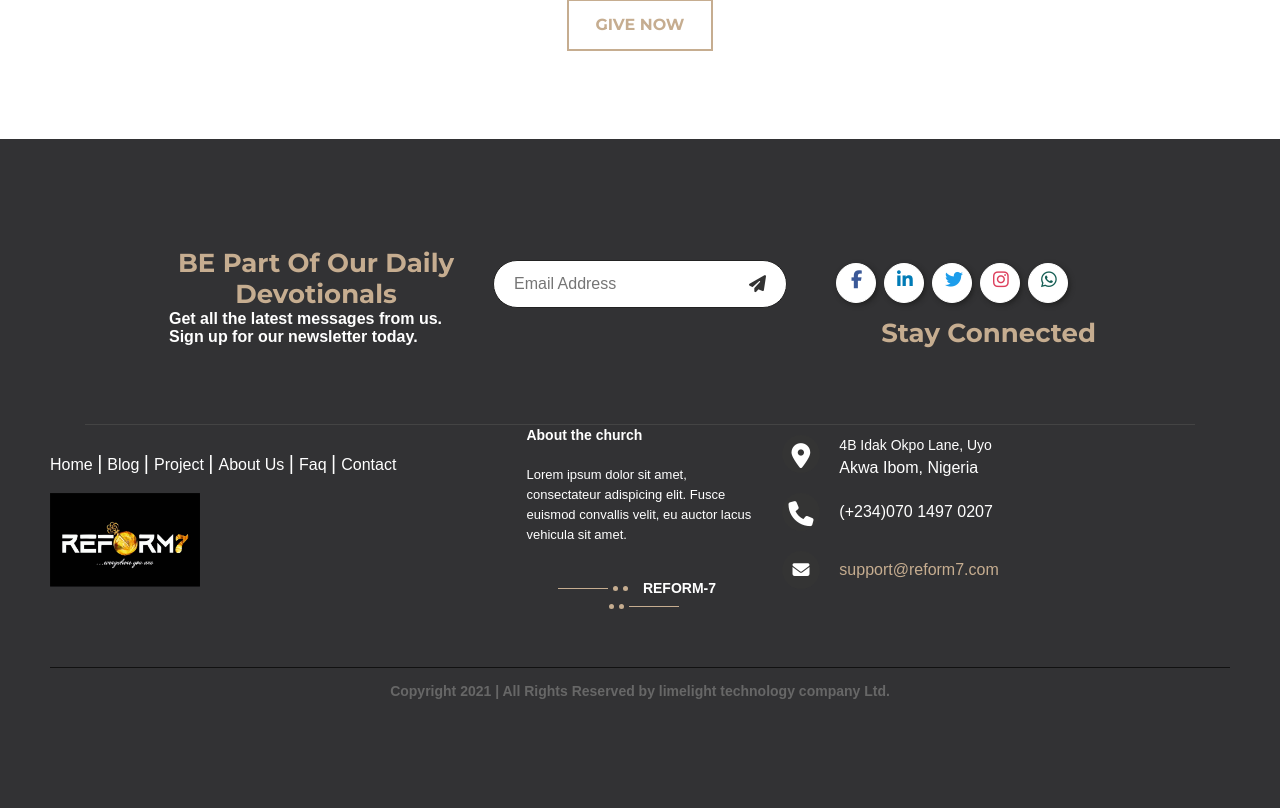
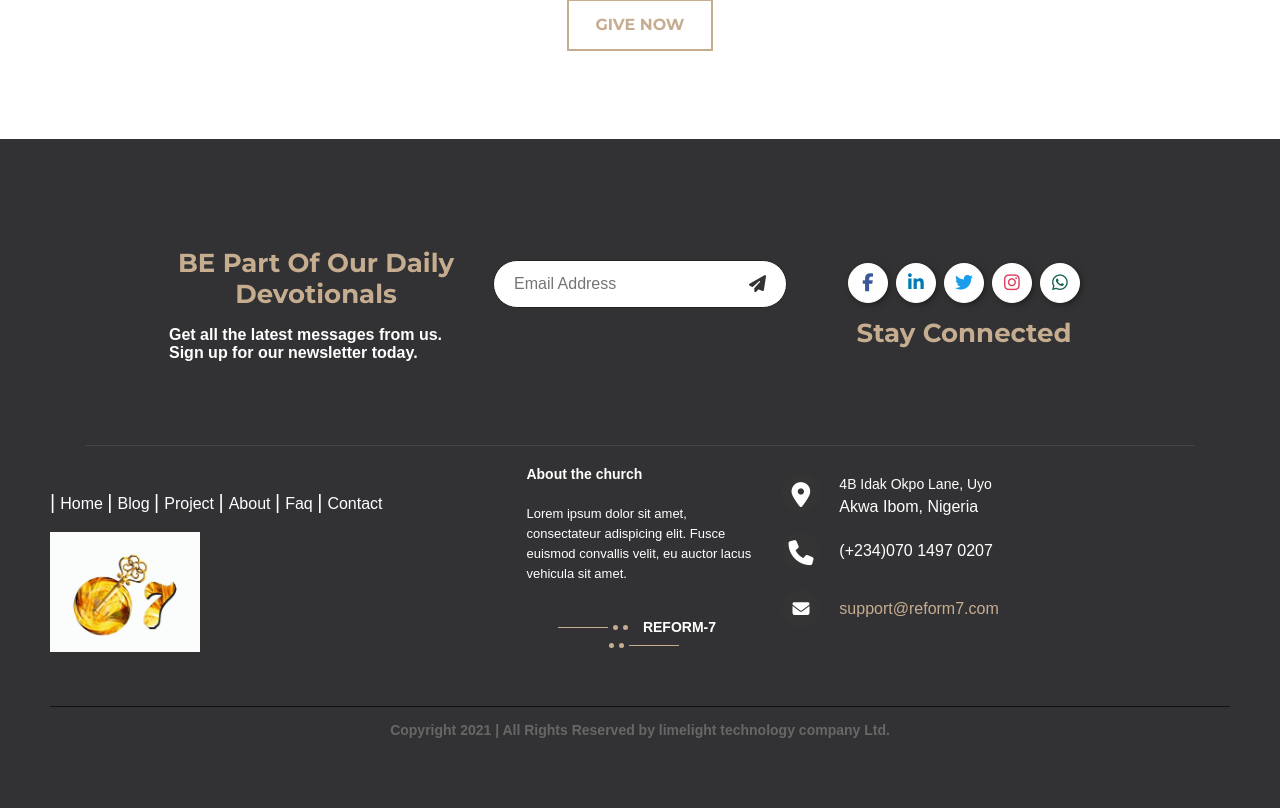
Before and after one commit to torwhizzy/reform7, a PHP site: page /reform7/index.php in a window 1280 px wide. Shown: the part 5519-6327 px from the top of the page. Before the commit the page ends 6218 px from the top, so only its background shows below. Run offline with PHP 8.4, Linux system fonts and the light colour scheme; some libraries are stand-ins or nearby versions; some web fonts are replaced.

Commit message:
Add files via upload

```diff
--- a/includes/footer.php
+++ b/includes/footer.php
@@ -1,71 +1,60 @@
-
+<?php $dir = "http://localhost/reform7";  ?>
 <footer class="footer-distributed">
 
 <div class="container first_class">
   <div class="row">
-    <div class="col-md-4 col-sm-6">
-      <h3>BE Part Of Our Daily Devotionals</h3>
-      <p>Get all the latest messages from us. Sign up for our newsletter today.</p>
+    <div class="col-12 col-lg-4 ">
+      <h3 class="mb-4">BE Part Of Our Daily Devotionals</h3>
+      <p class="mb-2">Get all the latest messages from us. Sign up for our newsletter today.</p>
     </div>
-    <div class="col-md-4 col-sm-6">
+    <div class="col-12 col-lg-4">
     <form class="newsletter">
        <input type="text" placeholder="Email Address">
         <button class="newsletter_submit_btn" type="submit"><i class="fa fa-paper-plane"></i></button>
     </form>
 
     </div>
-    <div class="col-md-4 col-sm-6">
-      <div class="col-md-12">
+    <div class="col-12 col-lg-4">
+      <div class="col-md-12 d-flex align-items-center justify-content-center">
         <div class="standard_social_links">
       <div>
-        <li class="round-btn btn-facebook"><a href="#"><i class="fab fa-facebook-f"></i></a>
+        <li class="round-btn btn-facebook d-flex align-items-center justify-content-center"><a href="#"><i class="fab fa-facebook-f"></i></a>
 
         </li>
-        <li class="round-btn btn-linkedin"><a href="#"><i class="fab fa-linkedin-in" aria-hidden="true"></i></a>
+        <li class="round-btn btn-linkedin d-flex align-items-center justify-content-center"><a href="#"><i class="fab fa-linkedin-in" aria-hidden="true"></i></a>
 
         </li>
-        <li class="round-btn btn-twitter"><a href="#"><i class="fab fa-twitter" aria-hidden="true"></i></a>
+        <li class="round-btn btn-twitter d-flex align-items-center justify-content-center"><a href="#"><i class="fab fa-twitter" aria-hidden="true"></i></a>
 
         </li>
-        <li class="round-btn btn-instagram"><a href="#"><i class="fab fa-instagram" aria-hidden="true"></i></a>
+        <li class="round-btn btn-instagram d-flex align-items-center justify-content-center"><a href="#"><i class="fab fa-instagram" aria-hidden="true"></i></a>
 
         </li>
-        <li class="round-btn btn-whatsapp"><a href="#"><i class="fab fa-whatsapp" aria-hidden="true"></i></a>
+        <li class="round-btn btn-whatsapp d-flex align-items-center justify-content-center"><a href="#"><i class="fab fa-whatsapp" aria-hidden="true"></i></a>
 
         </li>
       </div>
     </div>
       </div>
         <div class="clearfix"></div>
-      <div class="col-md-12"><h3 style="text-align: right;">Stay Connected</h3></div>
+      <div class="col-md-12"><h3>Stay Connected</h3></div>
       </div>
   </div>
 </div>
-
+<br />
 <div class="footer-left">
 
-
-
   <p class="footer-links">
-    <a href="#" class="link-1">Home</a>
-
-    <a href="other pages/blog.php">Blog</a>
-
-    <a href="#">Project</a>
-
-    <a href="other pages/about.php">About Us</a>
-
+  <a href="<?php echo $dir; ?>">Home</a>
+  <a href="<?php echo $dir.'/other-pages/blog.php'; ?>">Blog</a>
+    <a href="<?php echo $dir.'/other-pages/project.php'; ?>">Project</a>
+    <a href="<?php echo $dir.'/other-pages/about.php'; ?>">About</a>
     <a href="#">Faq</a>
-
-    <a href="other-pages/contact.php">Contact</a>
+    <a href="<?php echo $dir.'/other-pages/contact.php'; ?>">Contact</a>
 </p>
-
-    <div class="logo"><a href="#"><img src="_assets/img/layouts/banner.jpg" alt=""></a></div>
+    <div class="logo mx-auto d-inline-block"><a href="<?php echo $dir; ?>" title="Reform-7"><img src="<?php echo $dir.'/_assets/img/logos/reform logo2.jpg'; ?>" alt=""/></a></div>
 </div>
-
 <div class="footer-center">
-
-
 
     <p class="footer-about">
       <span>About the church</span>
@@ -75,27 +64,21 @@
   <div class="sec-title-style1 text-center max-width">
       <div class="text"><div class="decor-left"><span></span></div><p>Reform-7</p><div class="decor-right"><span></span></div></div>
   </div>
-
 </div>
-
 <div class="footer-right">
-
   <div>
     <i class="fa fa-map-marker"></i>
     <p><span>4B Idak Okpo Lane, Uyo</span> Akwa Ibom, Nigeria</p>
 </div>
-
 <div>
     <i class="fa fa-phone"></i>
     <p>(+234)070 1497 0207</p>
 </div>
-
 <div>
     <i class="fa fa-envelope"></i>
     <p><a href="mailto:support@reform-7">support@reform7.com</a></p>
 </div>
 
 </div>
-
 <div class="copyright"> Copyright 2021 | All Rights Reserved by limelight technology company Ltd.</div>
 </footer>
```
